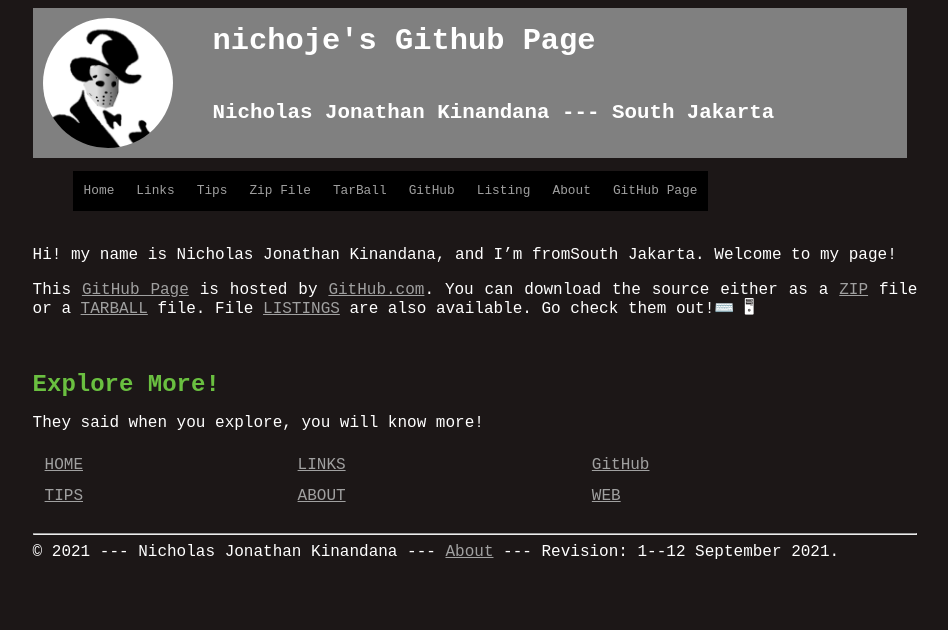
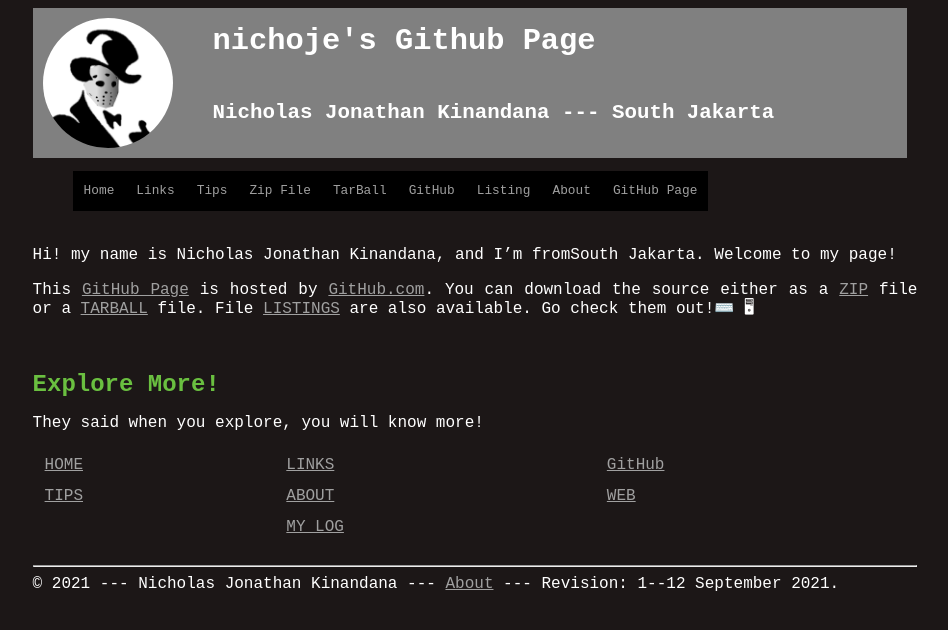
Before and after one commit to nichoje/os212, a Jekyll site: the page built from index.md, in a window 1280 px wide. Shown: the top 630 px of the page, without its empty margins (165-1113 px from the left). Built offline with Jekyll 4.4.1, drawn with Linux system fonts in a browser that asks for light colours.

Commit message:
Update index.md

```diff
--- a/index.md
+++ b/index.md
@@ -16,3 +16,4 @@ They said when you explore, you will know more!
 
 | [HOME]({{ site.baseurl }}/) | [LINKS]({{ site.baseurl }}/LINKS/) | [GitHub]({{ site.urlgithub }}) |
 | [TIPS]({{ site.baseurl }}/TIPS/) | [ABOUT]({{ site.baseurl }}/ABOUT/) | [WEB]({{ site.urlweb }}) |
+| | [MY LOG](https://nichoje.github.io/os212/TXT/mylog.txt) | |
```
